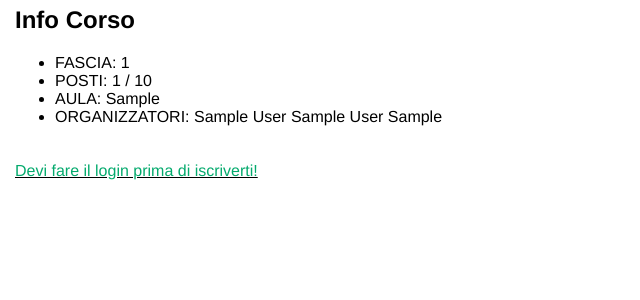
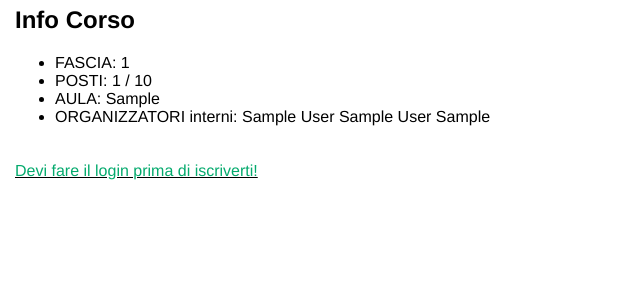
Before and after one commit to OgradL/cogestione-lussana, a Flask app: page /corso/1 in a window 1280 px wide. Shown: the part 341-641 px from the top of the page, without its empty margins (0-640 px from the left). Run offline with Flask 3, Linux system fonts and the light colour scheme; tables that the repository leaves empty hold one stand-in row (values such as "Sample post").

Commit message:
fix referenti esterni

```diff
--- a/main.py
+++ b/main.py
@@ -80,6 +80,9 @@ def carica_corsi(path):
         aula = value[4].value
         capienza = value[5].value
         real_referenti = value[6].value
+
+        if real_referenti is None:
+            real_referenti = ""
 
         if not all([titolo, referenti, descrizione, aula, capienza]):
             if titolo is not None and titolo.startswith("FASCIA"):
--- a/templates/corso.html
+++ b/templates/corso.html
@@ -12,7 +12,7 @@
 		<li> FASCIA: {{ corso.fascia }}</li>
 		<li> POSTI: {{ corso.posti_occupati }} / {{ corso.posti_totali }} </li>
 		<li> AULA: {{ corso.aula }} </li>
-		<li> ORGANIZZATORI: {{ referenti }} </li>
+		<li> ORGANIZZATORI interni: {{ referenti }} </li>
 	</ul>
 
 	{% if session["logged"] %}
```
